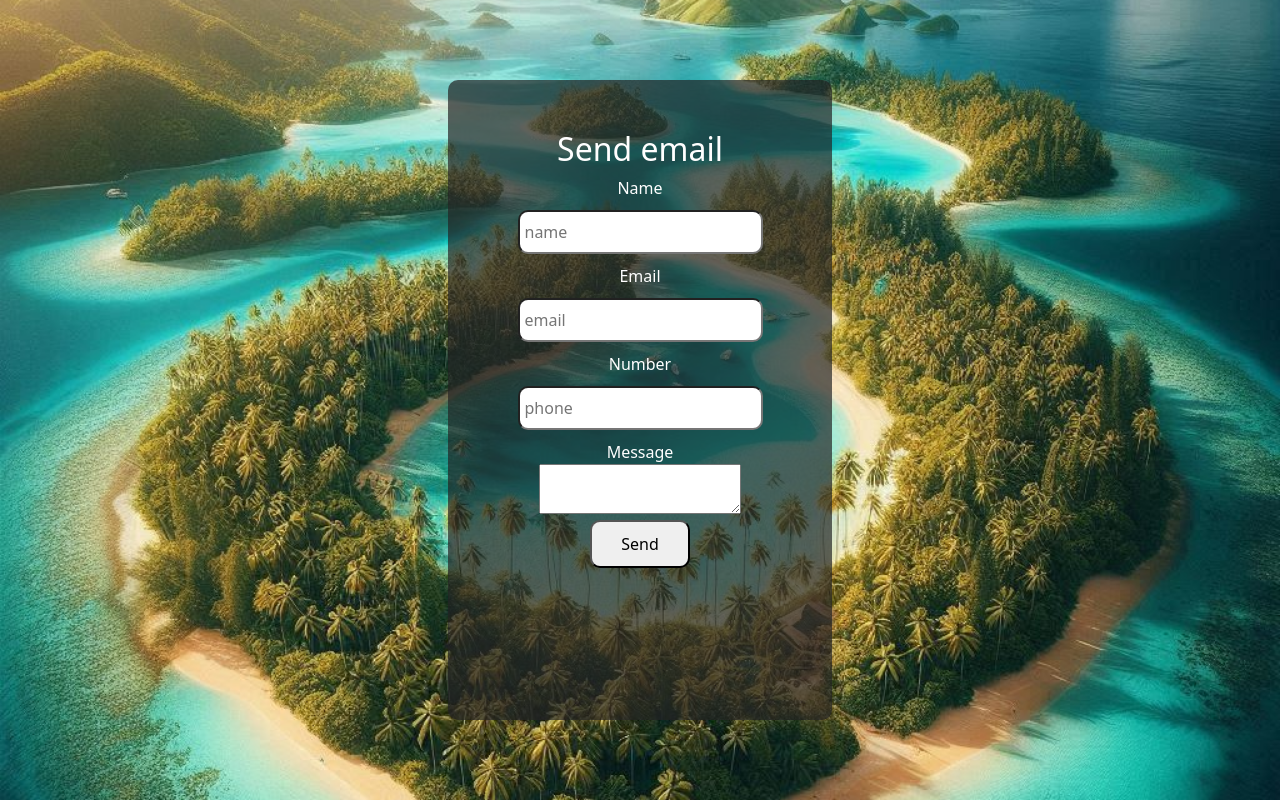
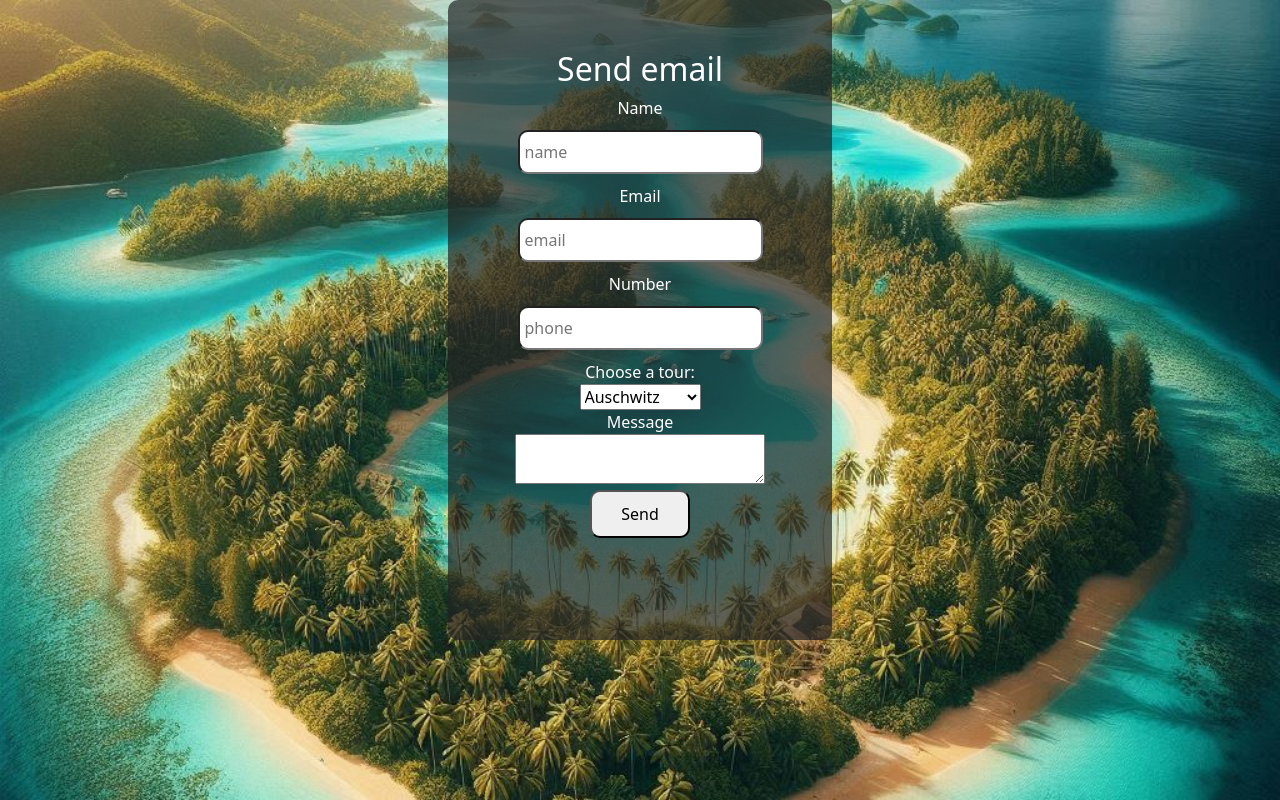
Before and after one commit to marcinoles87/vp2024, a React (Create React App) app: page /formcontact in a window 1280 px wide. Built offline with nearby package versions, Linux system fonts and the light colour scheme.

Commit message:
add section

```diff
--- a/src/App.css
+++ b/src/App.css
@@ -557,7 +557,7 @@
   width: 30%;
   height: 80%;
   position: absolute;
-  top: 50%;
+  top: 40%;
   left: 50%;
   transform: translate(-50%,-50%);
   display: flex;
@@ -587,6 +587,12 @@
   padding: 10px;
   border-radius: 10px;
   width: 100px;
+}
+
+.form-container textarea{
+  width: 250px;
+
+
 }
 
 
--- a/src/pages/FormContact.js
+++ b/src/pages/FormContact.js
@@ -1,6 +1,15 @@
-import React from 'react'
+import React, { useState } from 'react'
 
 function FormContact() {
+
+    const [name , setName] = useState('');
+    const [email , setEmail] = useState('');
+    const [number , setNumber] = useState('');
+
+    const [submit , setSubmit] = useState('');
+
+    console.log(name , email , number)
+
   return (
     <div className='form'>
 
@@ -9,18 +18,29 @@ function FormContact() {
             <h2>Send email</h2>
             <label>
                 <p>Name</p>
-                <input type='text' placeholder='name'></input>
+                <input type='text' placeholder='name' onChange={ (e) => setName(e.target.value)}></input>
             </label>
 
             <label>
                 <p>Email</p>
-                <input type='email' placeholder='email'></input>
+                <input type='email' placeholder='email' onChange={ (e) => setEmail(e.target.value)}></input>
             </label>
 
             <label>
                 <p>Number</p>
-                <input type='number' placeholder='phone'></input>
+                <input type='number' placeholder='phone' onChange={ (e) => setNumber(e.target.value)}></input>
             </label>
+
+            <label htmlFor="tours">Choose a tour:</label>
+
+                    <select name="tours" id="tours">
+                    <option value="auschwitz">Auschwitz</option>
+                    <option value="saltmine">Wieliczka</option>
+                    <option value="cracow">Cracow</option>
+                    <option value="czestochowa">Czestochowa</option>
+                    <option value="zakopane">Zakopane</option>
+                    <option value="Energylandia">Energylandia</option>
+                    </select>
 
             <label>
                 <p>Message</p>
```
